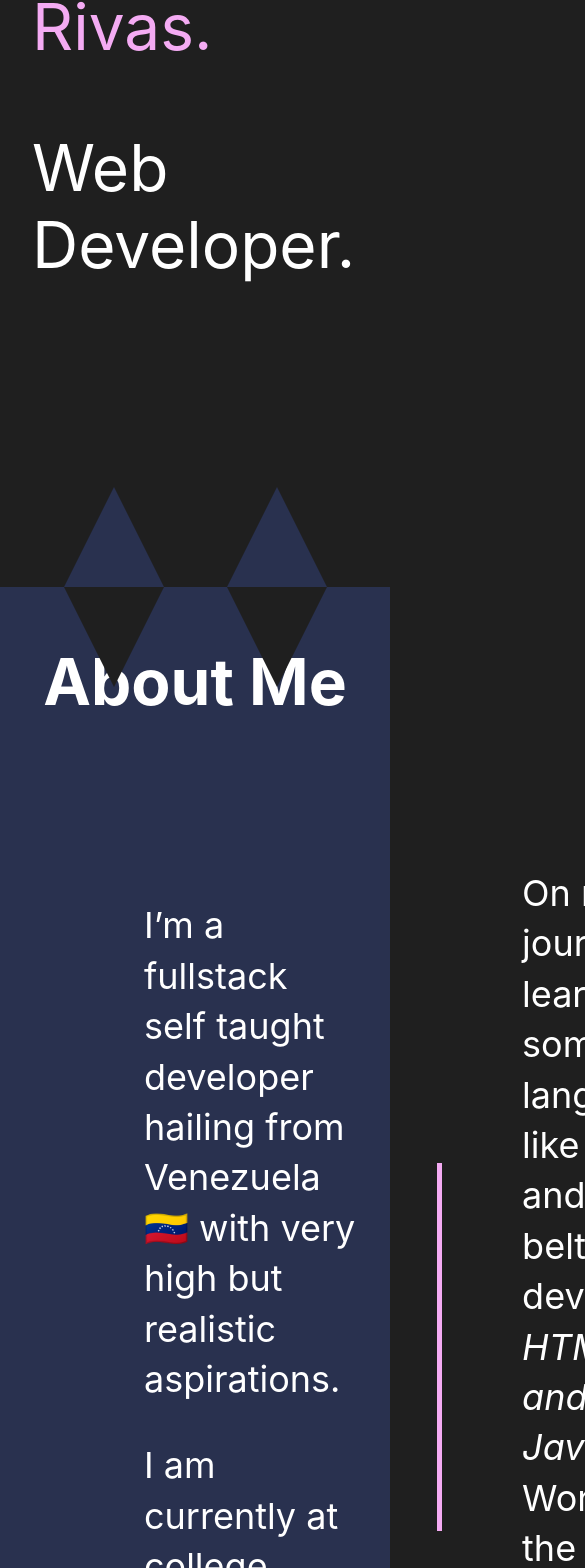
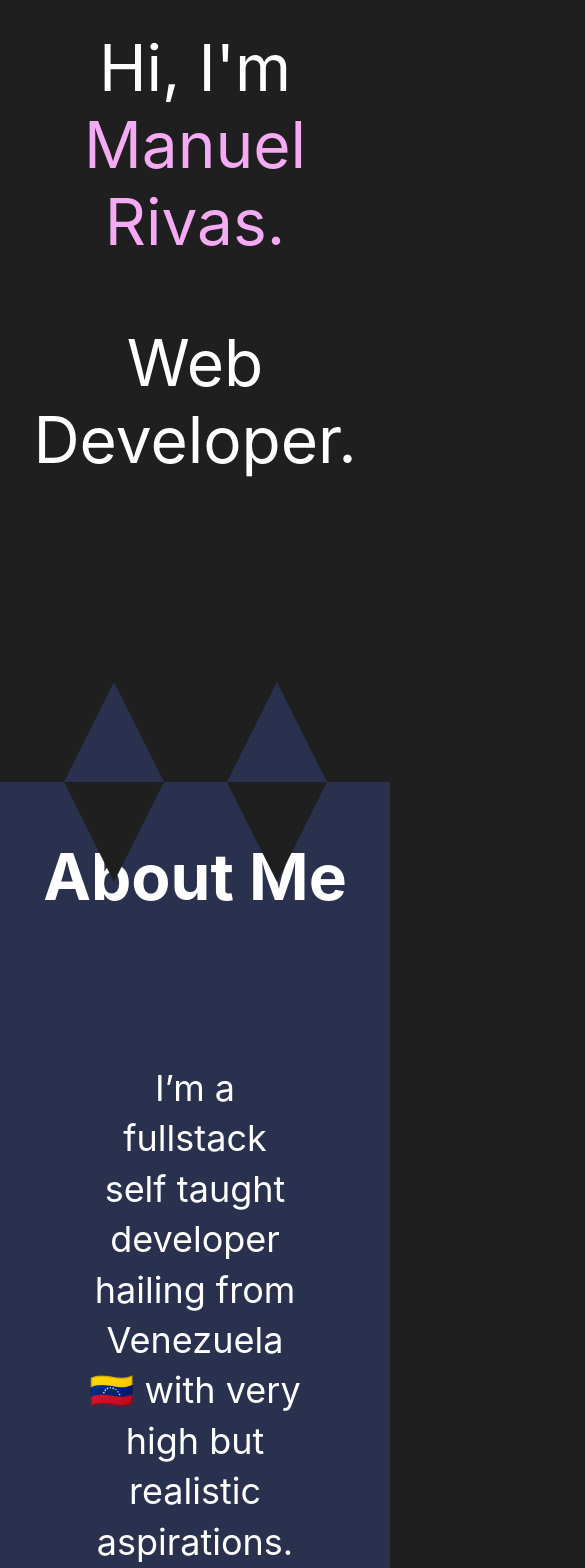
Before and after one commit to AngryMorrocoy/mr-portfolio, a Next.js app: page / in a window 390 px wide. Shown: the part 424-1992 px from the top of the page, 585 px wide, since content can reach past the window. Built offline with nearby package versions, Linux system fonts and the light colour scheme.

Commit message:
+ Making everything responsive

```diff
--- a/components/AboutSection.tsx
+++ b/components/AboutSection.tsx
@@ -29,7 +29,19 @@ const AboutSection: FunctionComponent<AboutSectionProps> = ({
             Engineering.
           </p>
         </div>
-        <LineSeparator width=".3rem" height="23rem" color="var(--main-color)" />
+
+        <LineSeparator
+          width=".3rem"
+          height="23rem"
+          color="var(--main-color)"
+          className={styles.verticalBar}
+        />
+        <LineSeparator
+          width="24rem"
+          height=".3rem"
+          color="var(--main-color)"
+          className={styles.horizontalBar}
+        />
 
         <p>
           On my journey I've learned some languages like python and the orion
--- a/components/ContactSection.tsx
+++ b/components/ContactSection.tsx
@@ -2,7 +2,6 @@ import { FunctionComponent } from 'react';
 import styles from '../styles/ContactSection.module.css';
 import ContactForm from './ContactForm';
 import TriangleSeparator from './TriangleSeparator';
-import { FaLinkedin, FaTwitter, FaGithub } from 'react-icons/fa/';
 import SocialGrid from './SocialGrid';
 
 type ContactSectionProps = {
--- a/components/Hero.tsx
+++ b/components/Hero.tsx
@@ -1,6 +1,7 @@
 import { FunctionComponent } from 'react';
 import Image from 'next/image';
 import styles from '../styles/Hero.module.css';
+import i from '../assets/images/dolar-price-visualizer.png';
 
 type HeroProps = {
   id?: string;
@@ -16,7 +17,7 @@ const Hero: FunctionComponent<HeroProps> = ({ id = '' }): JSX.Element => {
         <p>Web Developer.</p>
       </div>
       <div className={styles.imageContainer}>
-        <Image src="/favicon.ico" width="1" height="1" layout="responsive" />
+        <Image src={i} width="1" height="1" layout="responsive" />
       </div>
     </section>
   );
--- a/components/SocialGrid.tsx
+++ b/components/SocialGrid.tsx
@@ -1,19 +1,19 @@
 import { FunctionComponent } from 'react';
 import styles from '../styles/SocialGrid.module.css';
-import { FaLinkedin, FaTwitter, FaGithub } from 'react-icons/fa/';
+import { FaLinkedin, FaGithub } from 'react-icons/fa/';
 
 const SocialGrid: FunctionComponent<{}> = ({}): JSX.Element => {
+  const githubLink = 'https://github.com/AngryMorrocoy/';
+  const linkedinLink = 'https://www.linkedin.com/in/manuel-rivas-21740b223/';
+
   return (
     <div className={styles.socialGrid}>
-      <div className={styles.iconContainer}>
+      <a href={linkedinLink} target="_blank" className={styles.iconContainer}>
         <FaLinkedin />
-      </div>
-      <div className={styles.iconContainer}>
-        <FaTwitter />
-      </div>
-      <div className={styles.iconContainer}>
+      </a>
+      <a href={githubLink} target="_blank" className={styles.iconContainer}>
         <FaGithub />
-      </div>
+      </a>
     </div>
   );
 };
--- a/styles/AboutSection.module.css
+++ b/styles/AboutSection.module.css
@@ -44,3 +44,27 @@
   font-size: 2.25rem;
   line-height: 1.4;
 }
+
+/* Bars */
+
+.horizontalBar {
+  display: none;
+}
+
+@media screen and (max-width: 700px) {
+  .aboutSection__info{
+    grid-template-columns: 100%;
+  }
+
+  .verticalBar {
+    display: none;
+  }
+
+  .horizontalBar {
+    display: block;
+  }
+
+  .aboutSection__info p {
+    text-align: center;
+  }
+}
--- a/styles/ContactSection.module.css
+++ b/styles/ContactSection.module.css
@@ -18,3 +18,10 @@
   grid-gap: 2rem;
   grid-template-columns: repeat(2, 50%);
 }
+
+@media screen and (max-width: 600px) {
+  .contactGrid {
+    grid-template-columns: 100%;
+    gap: 8rem;
+  }
+}
--- a/styles/Hero.module.css
+++ b/styles/Hero.module.css
@@ -7,7 +7,6 @@
 }
 
 .description {
-  /* background-color: red; */
   padding: 2rem;
   text-align: left;
 }
@@ -23,6 +22,21 @@
 }
 
 .imageContainer {
-  width: 40rem;
+  max-width: 40rem;
+  width: 50%;
   height: auto;
 }
+
+.imageContainer > * {
+  border-radius: 50%;
+}
+
+@media screen and (max-width: 800px) {
+  .hero {
+    flex-direction: column-reverse;
+  }
+
+  .description {
+    text-align: center;
+  }
+}
--- a/styles/SocialGrid.module.css
+++ b/styles/SocialGrid.module.css
@@ -31,3 +31,14 @@
 .iconContainer:focus > * {
   color: var(--main-color);
 }
+
+@media screen and (max-width: 600px) {
+  .socialGrid {
+    flex-direction: row;
+  }
+
+  .iconContainer > * {
+    --size: 2rem;
+    color: var(--secondary-color);
+  }
+}
```
